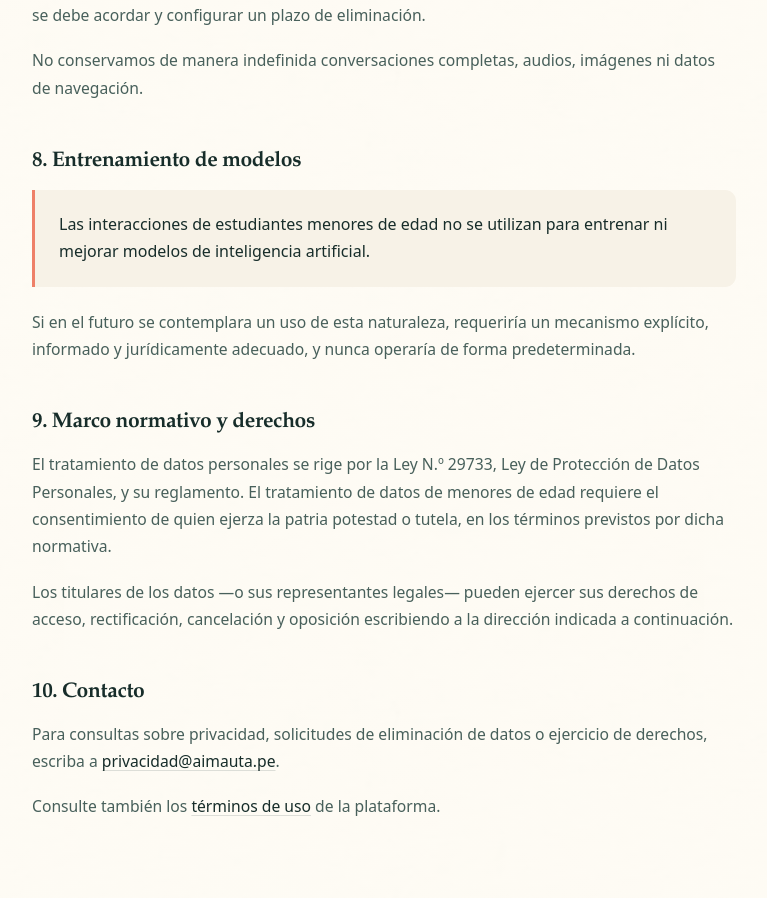
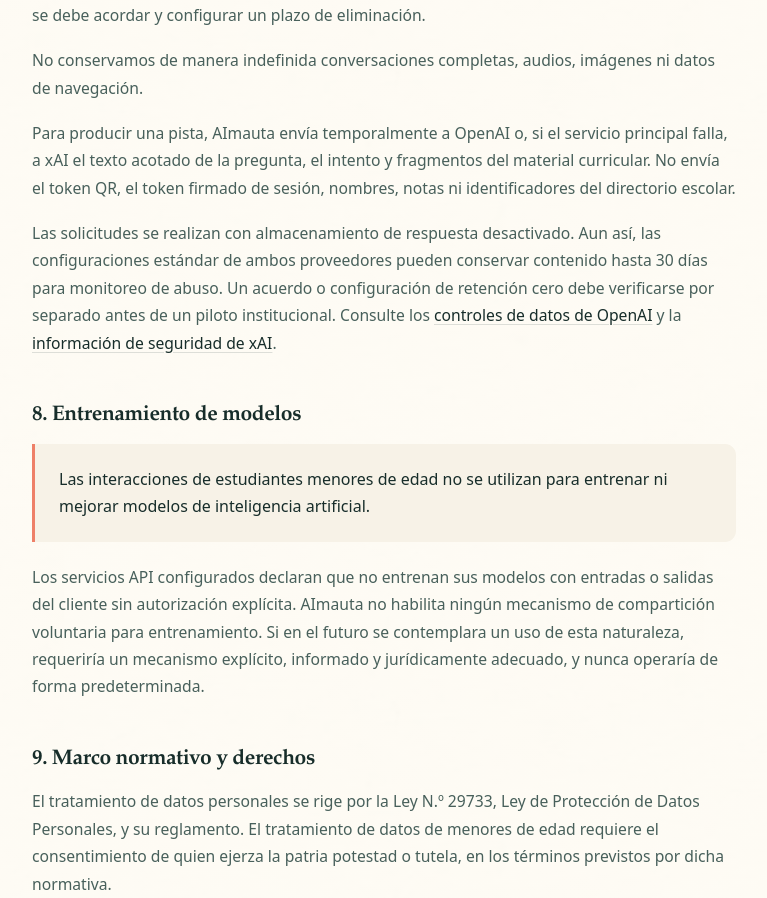
Before and after one commit to Duvet05/AImauta, a Next.js app: page /privacidad in a window 1280 px wide. Shown: the part 2243-3141 px from the top of the page, without its empty margins (256-1023 px from the left). Built offline with nearby package versions, Linux system fonts and the light colour scheme.

Commit message:
docs: disclose temporary cloud inference handling

```diff
--- a/app/privacidad/page.tsx
+++ b/app/privacidad/page.tsx
@@ -150,6 +150,29 @@ export default function PrivacidadPage() {
               No conservamos de manera indefinida conversaciones completas,
               audios, imágenes ni datos de navegación.
             </p>
+            <p>
+              Para producir una pista, AImauta envía temporalmente a OpenAI o,
+              si el servicio principal falla, a xAI el texto acotado de la
+              pregunta, el intento y fragmentos del material curricular. No
+              envía el token QR, el token firmado de sesión, nombres, notas ni
+              identificadores del directorio escolar.
+            </p>
+            <p>
+              Las solicitudes se realizan con almacenamiento de respuesta
+              desactivado. Aun así, las configuraciones estándar de ambos
+              proveedores pueden conservar contenido hasta 30 días para
+              monitoreo de abuso. Un acuerdo o configuración de retención cero
+              debe verificarse por separado antes de un piloto institucional.
+              Consulte los{" "}
+              <a href="https://developers.openai.com/api/docs/guides/your-data">
+                controles de datos de OpenAI
+              </a>{" "}
+              y la{" "}
+              <a href="https://docs.x.ai/developers/faq/security">
+                información de seguridad de xAI
+              </a>
+              .
+            </p>
           </section>
 
           <section>
@@ -161,9 +184,13 @@ export default function PrivacidadPage() {
               </p>
             </div>
             <p>
-              Si en el futuro se contemplara un uso de esta naturaleza,
-              requeriría un mecanismo explícito, informado y jurídicamente
-              adecuado, y nunca operaría de forma predeterminada.
+              Los servicios API configurados declaran que no entrenan sus
+              modelos con entradas o salidas del cliente sin autorización
+              explícita. AImauta no habilita ningún mecanismo de
+              compartición voluntaria para entrenamiento. Si en el futuro se
+              contemplara un uso de esta naturaleza, requeriría un mecanismo
+              explícito, informado y jurídicamente adecuado, y nunca operaría
+              de forma predeterminada.
             </p>
           </section>
 
```
Also changed, not shown: 3 other files (tests, documents, lock files or other folders).
